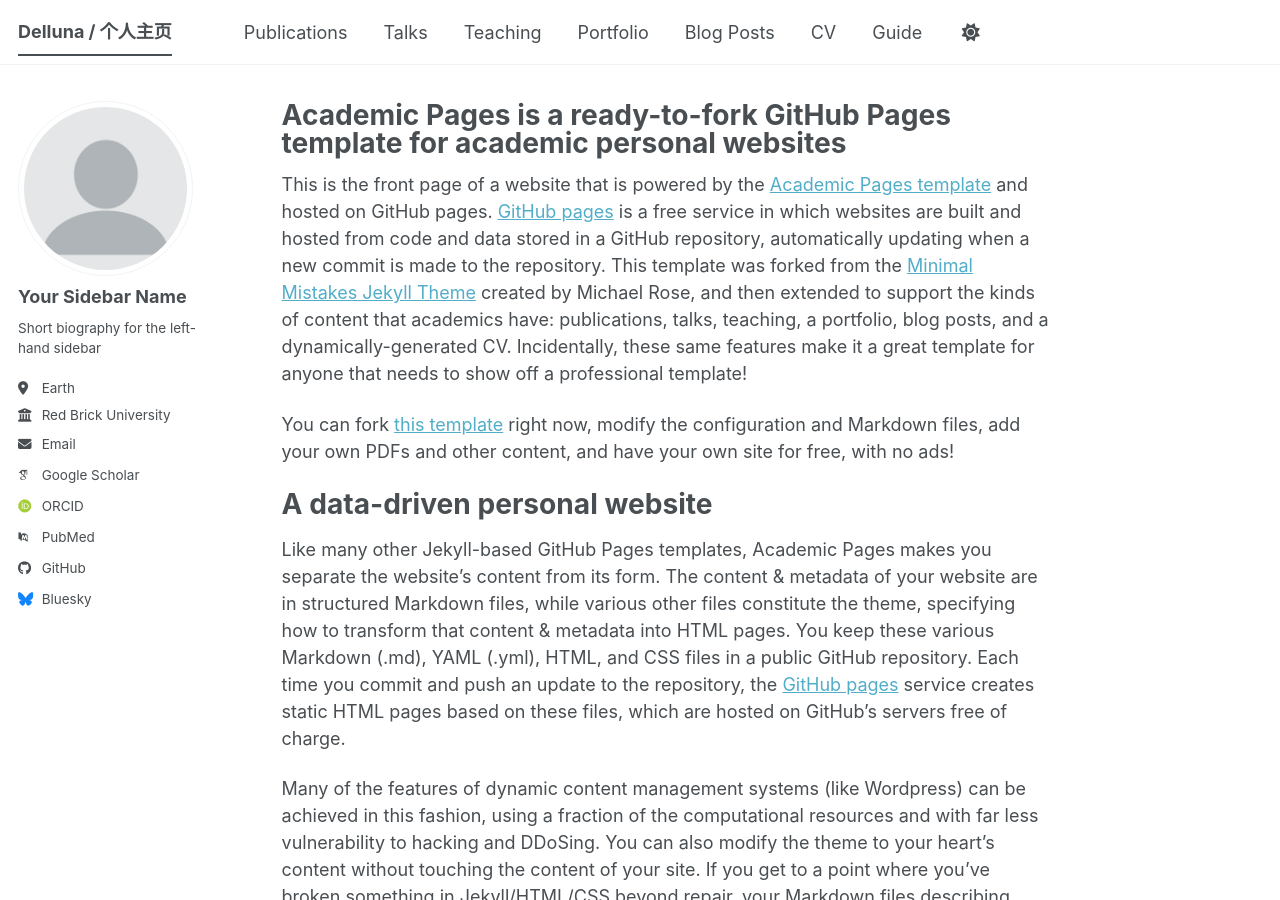
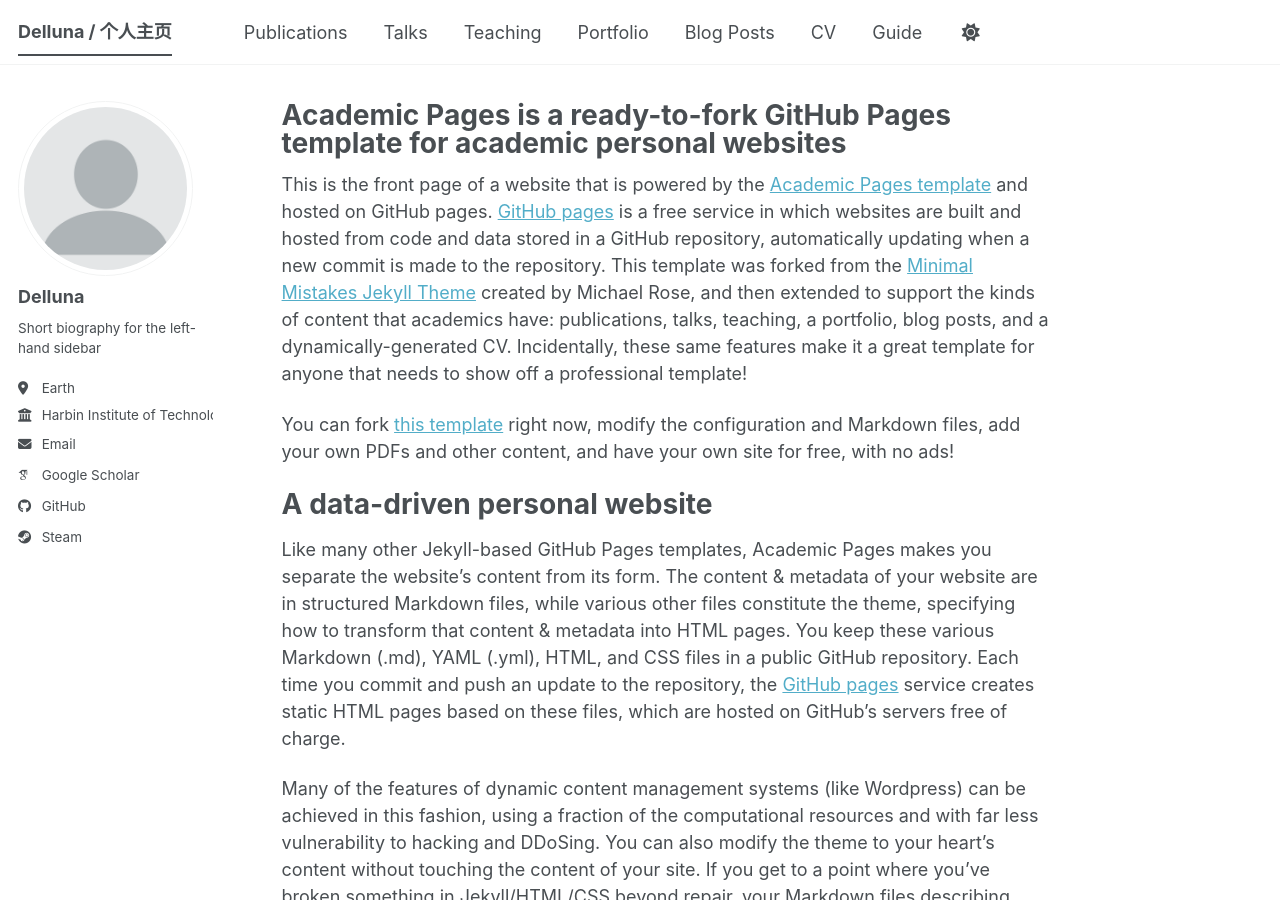
Before and after one commit to Delluna/Delluna.github.io, a Jekyll site: the page built from _pages/about.md, in a window 1280 px wide and 900 px high. Built offline with Jekyll 4.4.1, drawn with Linux system fonts in a browser that asks for light colours; some web fonts are replaced; a script bundle is joined from its source files by our own code; library files that are not in the unit come from our copies.

Commit message:
Update _config.yml

```diff
--- a/_config.yml
+++ b/_config.yml
@@ -24,24 +24,24 @@ repository               : "delluna/delluna.github.io"
 author:
   # Biographic information
   avatar           : "profile.png"
-  name             : "Your Sidebar Name"
+  name             : "Delluna"
   pronouns         : # example: "she/her"
   bio              : "Short biography for the left-hand sidebar"
   location         : "Earth"
-  employer         : "Red Brick University"
+  employer         : "Harbin Institute of Technology"
   uri              : # URL
-  email            : "none@example.org"
+  email            : "w1296524574@gmail.com"
 
   # Academic websites
   academia         : # URL
   arxiv            : # URL - Update with the correct link to your profile
-  googlescholar    : "https://scholar.google.com/citations?user=PS_CX0AAAAAJ"
+  googlescholar    : "https://scholar.google.com/citations?user=delluna"
   inspire-hep      : # URL
   impactstory      : # URL
-  orcid            : "https://orcid.org/yourorcidurl"
+  orcid            : # URL
   semantic         : # URL
   ssrn             : # URL
-  pubmed           : "https://www.ncbi.nlm.nih.gov/pubmed/?term=john+snow"
+  pubmed           : # URL
   researchgate     : # URL
   scopus           : # URL
   zotero           : # URL
@@ -51,13 +51,13 @@ author:
   bitbucket        : # Username - Update with your username on the site
   codepen          : # Username
   dribbble         : # Username
-  github           : "academicpages"
+  github           : "Delluna"
   kaggle           : # Username
   stackoverflow    : # User number or user number and name (i.e., use "1" or "1/jeff-atwood")
 
   # Social media
   artstation       : # Username
-  bluesky          : "bsky.app" # Replace this with you Bluesky username
+  bluesky          : # Username
   facebook         : # Username
   flickr           : # Username
   foursquare       : # Username
@@ -71,7 +71,7 @@ author:
   medium           : # URL
   pinterest        : # Username
   soundcloud       : # Username
-  steam            : # Username
+  steam            : 1296524574
   telegram         : # URL
   tumblr           : # Username
   twitter          : # Username for X / Twitter
```
